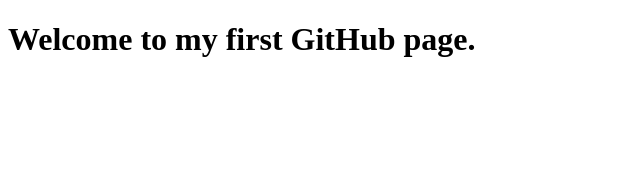
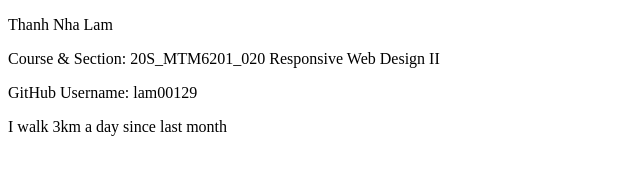
Before and after one commit to lam00129/lam00129.github.io, a plain HTML site: page index.html in a window 1280 px wide. Shown: the whole page, without its empty margins (0-640 px from the left). Drawn offline with Linux system fonts and the light colour scheme.

Commit message:
adding information

```diff
--- a/index.html
+++ b/index.html
@@ -3,10 +3,13 @@
     <head>
         <meta charset="UTF-8">
         <meta name="viewport" content="width=device-width, intial-scale=1.0">
-        <title>Thanh Nha Lam</title>
+        <title>Welcome to my first GitHub page!</title>
     </head>
     <body>
-        <h1>Welcome to my first GitHub page.</h1>
+        <p>Thanh Nha Lam</p>
+        <p>Course & Section: 20S_MTM6201_020 Responsive Web Design II</p>
+        <p>GitHub Username: lam00129</p>
+        <p>I walk 3km a day since last month</p>
     </body>
 
 </html>
```
